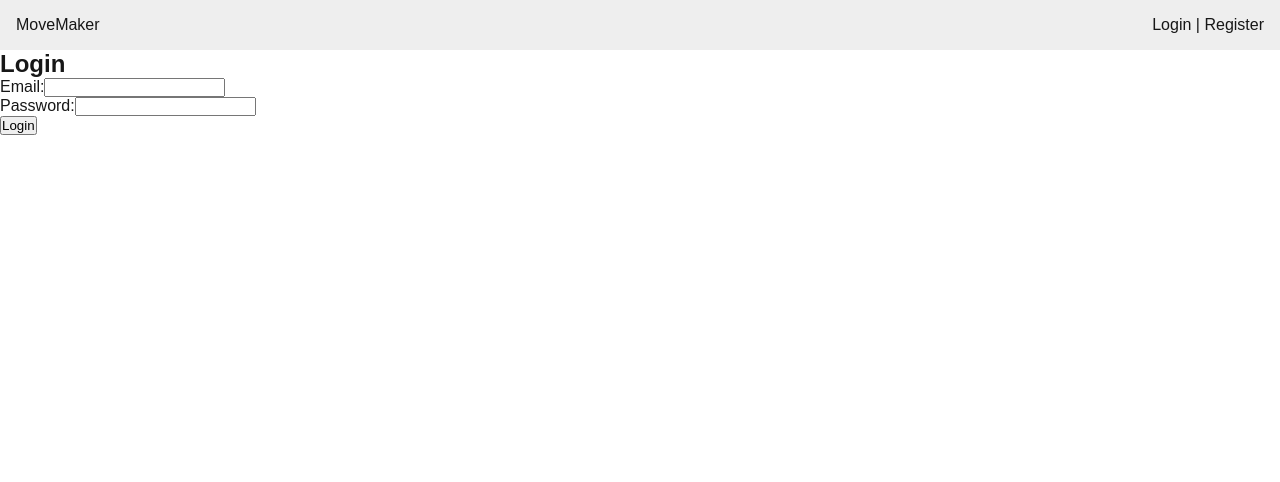
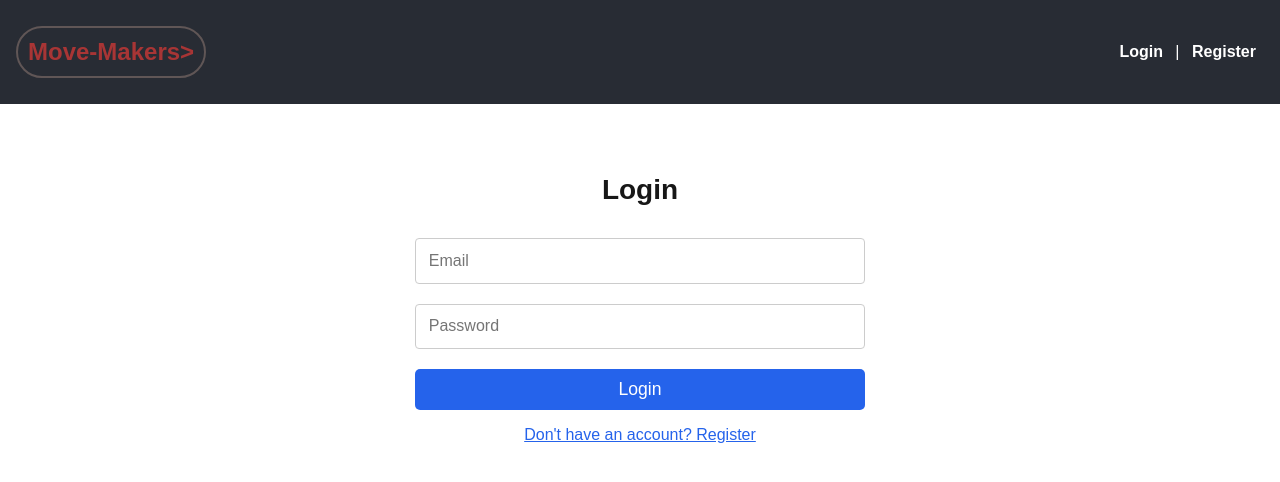
Before and after one commit to ReadyProgramReen/Task-Manager-, a Next.js app in the folder client/: page /login in a window 1280 px wide. Shown: the top 482 px of the page. Built offline with nearby package versions, Linux system fonts and the light colour scheme.

Commit message:
Added style to login page and navbar layout

```diff
--- a/client/src/app/components/Navbar.tsx
+++ b/client/src/app/components/Navbar.tsx
@@ -3,6 +3,7 @@
 import Link from "next/link";
 import { useAuth } from "@/context/AuthProvider";
 import { useRouter } from "next/navigation";
+import "@/styles/navbar.css"
 
 import React from 'react'
 
@@ -21,22 +22,24 @@ export default function Navbar() {
     }
 
   return (
-        <nav style={{ display: "flex", justifyContent: "space-between", padding: "1rem", background: "#eee" }}>
-      <div>
-        <Link href="/dashboard">MoveMaker</Link>
-      </div>
-      <div>
+    <nav className="navbar">
+        <ul>
+        <li >
+          <Link href={user? "/dashboard": "/login"}><h1 className="title">Move-Makers{">"}</h1></Link>
+        </li>
         {user ? (
-          <>
-            <span style={{ marginRight: "1rem" }}>Hello, {user.name}</span>
-            <button onClick={handleLogout}>Logout</button>
-          </>
+          <li>
+            <span>Hello, {user.name.split("")[0].toUpperCase()}{user.name.slice(1)}</span>
+            <button className="logout" onClick={handleLogout}>Logout</button>
+          </li>
+
         ) : (
-          <>
+          <li>
             <Link href="/login">Login</Link> | <Link href="/register">Register</Link>
-          </>
+          </li>
         )}
-      </div>
+
+      </ul>
     </nav>
 
   )
--- a/client/src/app/layout.tsx
+++ b/client/src/app/layout.tsx
@@ -1,6 +1,7 @@
 import type { Metadata } from "next";
 import { Geist, Geist_Mono } from "next/font/google";
 import "./globals.css";
+import "@/styles/auth.css";
 import { AuthProvider } from "@/context/AuthProvider";
 import Navbar from "./components/Navbar";
 
--- a/client/src/app/login/page.tsx
+++ b/client/src/app/login/page.tsx
@@ -4,6 +4,8 @@ import { useState } from "react";
 import { useRouter } from "next/navigation";
 import { useAuth } from "@/context/AuthProvider";
 import axios from "@/lib/axios";
+import "@/styles/auth.css";
+
 
 
 export default function LoginPage(){
@@ -39,31 +41,31 @@ export default function LoginPage(){
     };
 
     return(
-        <div>
-            <h2>Login</h2>
-            <form onSubmit={handleSubmit}>
-                <div>
-                    <label htmlFor="">Email:</label>
+         <div className="auth-container">
+
+            <form className="auth-form-container" onSubmit={handleSubmit}>
+                <h2>Login</h2>
+
                     <input type="email"
+                    placeholder="Email"
                     value={email}
                     onChange={e=>setEmail(e.target.value) }
                     />
-                </div>
 
-                <div>
-                    <label htmlFor="">Password:</label>
+
                     <input type="Password"
+                    placeholder="Password"
                     value={password}
                     onChange={e=>setPassword(e.target.value) }
                     />
-                </div>
 
                 {/* error message */}
                 {error && <p className="error-message">{error}</p>}
 
                 <button type="submit" className="submit-button">Login</button>
 
-
+                {/* navigate user to register */}
+                <p onClick={() => router.push("/register")}> Don't have an account? Register</p>
             </form>
         </div>
     )
--- /dev/null
+++ b/client/src/styles/auth.css
@@ -0,0 +1,53 @@
+
+.auth-form-container {
+  display: flex;
+  flex-direction: column;
+  gap: 1rem;
+  width: 100%;
+  max-width: 450px;
+  margin: 0 auto;
+  padding-top: 50px;
+}
+
+/* HEADER  */
+.auth-form-container h2 {
+  text-align: center;
+  font-size: 1.75rem;
+  font-weight: bold;
+  margin-bottom: 1rem;
+  padding-top: 20px;
+}
+
+/* INPUT FIELD */
+.auth-form-container input {
+  padding: 0.8rem;
+  border: 1px solid #ccc;
+  border-radius: 4px;
+  font-size: 1rem;
+  margin-bottom: 4px;
+}
+
+.auth-form-container button {
+  background-color: #2563eb;
+  color: white;
+  padding: 10px 16px;
+  border: none;
+  border-radius: 5px;
+  font-size: 1.1rem;
+  cursor: pointer;
+}
+
+.auth-form-container button:hover {
+  background-color: #1e40af;
+}
+
+
+p {
+  text-align: center;
+  background: none;
+  border: none;
+  color: #2563eb;
+  text-decoration: underline;
+  cursor: pointer;
+  font-size: 1rem;
+}
--- /dev/null
+++ b/client/src/styles/navbar.css
@@ -0,0 +1,59 @@
+/* Navbar Styles */
+.navbar {
+  background-color: #282c34;
+  padding: 0.5rem 1rem;
+  color: white;
+}
+
+/* Flex the UL to space between logo and links */
+.navbar ul {
+  display: flex;
+  justify-content: space-between;
+  align-items: center;
+  list-style: none;
+  padding: 0;
+  margin: 0;
+}
+
+/* Logo title styling */
+.navbar h1.title {
+  color: rgb(168, 53, 53);
+  border: 2px solid rgb(96, 86, 86);
+  border-radius: 40px;
+  padding: 10px;
+  margin: 0;
+}
+
+.navbar h1.title:hover {
+  color: aliceblue;
+  background-color: rgb(96, 86, 86);
+}
+
+/* Links */
+.navbar li a {
+  color: white;
+  text-decoration: none;
+  font-weight: bold;
+  margin: 0 0.5rem;
+}
+
+.navbar li a:hover {
+  text-decoration: underline;
+}
+
+/* Logout button */
+.logout {
+  background: transparent;
+  border: 1px solid white;
+  color: white;
+  padding: 5px 10px;
+  border-radius: 5px;
+  margin-left: 1rem;
+  cursor: pointer;
+}
+
+.logout:hover {
+  background-color: white;
+  color: #282c34;
+  font-weight: bold;
+}
```
Also changed, not shown: client/src/app/register/page.tsx (+6 -6 lines).
